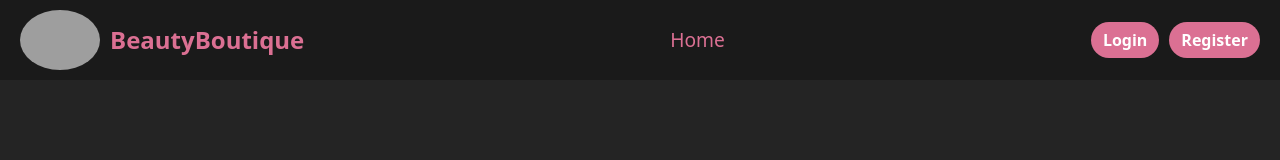
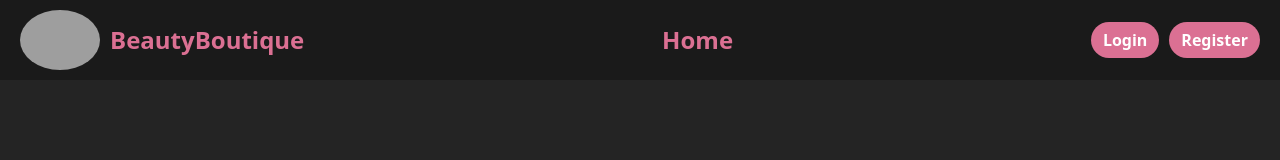
Before and after one commit to trubicynaite/REACT_atsiskaitymas, a React (Vite) app: page / in a window 1280 px wide. Shown: the top 160 px of the page. Built offline with nearby package versions, Linux system fonts and the light colour scheme; data requests are answered from the project's data file; grey boxes are pictures that could not be loaded.

Commit message:
changes in App.tsx - changed Routes, also updated Header.tsx

```diff
--- a/src/App.tsx
+++ b/src/App.tsx
@@ -1,4 +1,4 @@
-import { Navigate, Route, Routes } from "react-router";
+import { Route, Routes } from "react-router";
 
 import MainOutlet from "./components/outlets/MainOutlet";
 import Home from "./components/pages/Home";
@@ -19,12 +19,12 @@ const App = () => {
   return (
     <>
       <Routes>
-        <Route path="/login" element={<Login />} />
-        <Route path="/register" element={<Register />} />
-        <Route path="" element={<MainOutlet />}>
+        <Route path="/" element={<MainOutlet />}>
           <Route index element={<Home />} />
-          <Route path="/add" element={loggedInUser ? <AddProduct /> : <Navigate to='/' replace />} />
-          <Route path="/liked" element={loggedInUser ? <LikedProducts /> : <Navigate to='/' replace />} />
+          <Route path="login" element={<Login />} />
+          <Route path="register" element={<Register />} />
+          <Route path="add" element={loggedInUser ? <AddProduct /> : <Home />} />
+          <Route path="liked" element={loggedInUser ? <LikedProducts /> : <Home />} />
           <Route path=":id" element={<SpecificProductPage />} />
         </Route>
       </Routes>
--- a/src/components/UI/organisms/Header.tsx
+++ b/src/components/UI/organisms/Header.tsx
@@ -1,4 +1,4 @@
-import { Link, NavLink, useNavigate } from "react-router";
+import { Link, NavLink, useNavigate, useLocation } from "react-router";
 import styled from "styled-components";
 import { useContext } from "react";
 import UsersContext from "../../../contexts/UsersContext";
@@ -39,8 +39,9 @@ const StyledHeader = styled.header`
     >li{
     >a {
       text-decoration: none;
-      color: white;
-      font-size: 1.2rem;
+      font-weight: bold;
+      font-size: 1.5rem;
+      color: palevioletred;
 
       &:hover {
         color: #ffc0e6;
@@ -112,6 +113,9 @@ const Header = () => {
         navigate("/");
     };
 
+    const location = useLocation();
+    const loginOrRegister = location.pathname === "/register" || location.pathname === "/login";
+
     return (
         <StyledHeader>
             <div className="logo">
@@ -127,24 +131,27 @@ const Header = () => {
                     <li>
                         <NavLink to="/">Home</NavLink>
                     </li>
-                    {loggedInUser?.role === "admin" && (
+                    {!loginOrRegister && loggedInUser?.role === "admin" && (
                         <li>
                             <NavLink to="/add">Add Product</NavLink>
                         </li>
                     )}
-                    {loggedInUser?.role === "user" && (
+                    {!loginOrRegister && loggedInUser?.role === "user" && (
                         <li>
                             <NavLink to="/liked">Liked Products</NavLink>
                         </li>
                     )}
                 </ul>
             </nav>
-
+            {!loginOrRegister && (
                 <div className="userContainer">
                     {loggedInUser ? (
                         <>
                             <div className="profile">
-                            <img src={loggedInUser.profilePicture} alt={loggedInUser.username} />
+                                <img
+                                    src={loggedInUser.profilePicture}
+                                    alt={loggedInUser.username}
+                                />
                                 <span>{loggedInUser.username}</span>
                             </div>
                             <button onClick={handleLogout}>Logout</button>
@@ -156,6 +163,7 @@ const Header = () => {
                         </>
                     )}
                 </div>
+            )}
         </StyledHeader>
     );
 };
```
Lines whose indentation alone changed are shown as unchanged.
